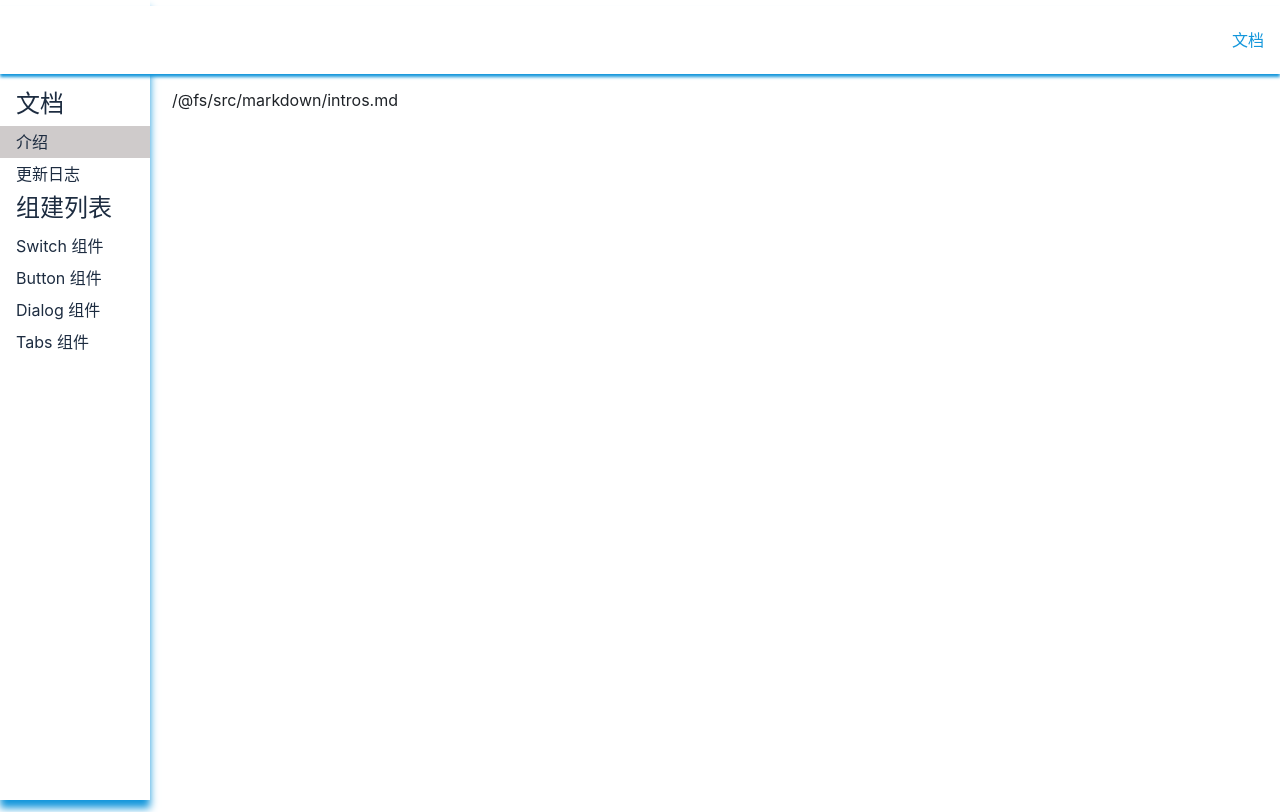
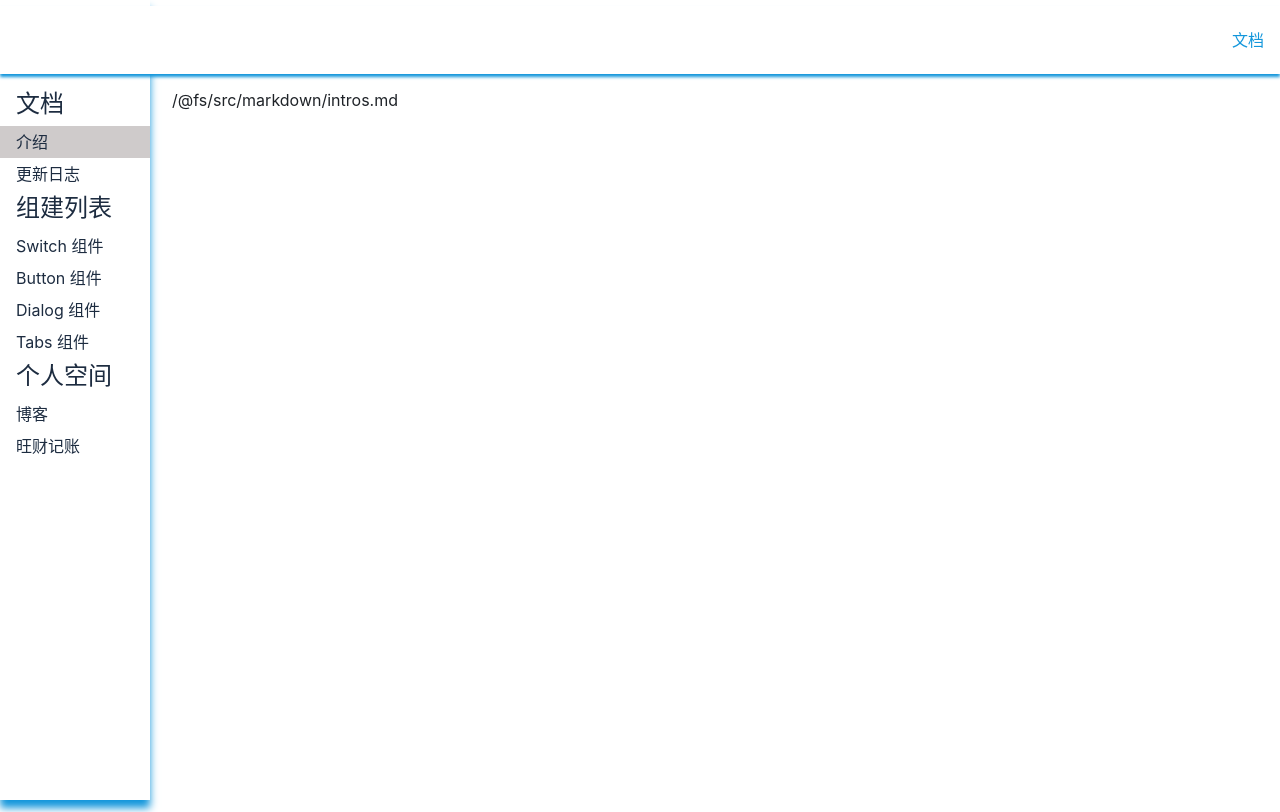
Before and after one commit to Hefeixiong/gulu-ui, a Vue app: page /#/doc/intro in a window 1280 px wide. Built offline with nearby package versions, Linux system fonts and the light colour scheme.

Commit message:
新增个人空间模块

```diff
--- /dev/null
+++ b/src/markdown/blogs.md
@@ -0,0 +1,9 @@
+# CSS
+
+> [flex布局](https://www.yuque.com/docs/share/5b94d2de-fe60-417e-a341-12099f129b98?#)
+
+# Vue
+
+>[computed和watch的区别](https://www.yuque.com/docs/share/c091fc83-0c52-4992-b151-330cf7f6ca9e?#)
+
+>[父子组件通讯](https://www.yuque.com/docs/share/60861231-6fd2-4456-b2ab-125f4b35e9a5?#)
--- a/src/markdown/intros.md
+++ b/src/markdown/intros.md
@@ -5,6 +5,13 @@ New UI 是一款基于 Vue 3 和 TypeScript 的 UI 组件库。
 这款组件库是在学习Vue3时编写的，全程亲手编写，尽量不采用第三方库，包括你现在看到的这个官网也几乎都是我自己写的。
 目前只写了一些简单组件，分别是Button、Switch、Dialog、Tabs这几个简单组件，未来也会也会新增一些其他的组件。
 
+## 组件列表
+
+在组件列表中包含我自己制作的组件
+
+## 个人空间
+
+在个人空间中包含了个人的其他项目链接和技术博客
 
 
 
--- a/src/router.ts
+++ b/src/router.ts
@@ -12,7 +12,8 @@ import Markdown from './components/Markdown.vue'
 import intro from './markdown/intros.md'
 // @ts-ignore
 import logs from './markdown/logs.md'
-
+// @ts-ignore
+import blogs from './markdown/blogs.md'
 
 const history = createWebHashHistory();
 
@@ -29,6 +30,7 @@ export const router = createRouter({
         {path: '' , redirect: '/doc/intro' },
         { path: "intro", component: md(intro)},
         { path: "logs", component: md(logs)},
+        { path: "blogs", component: md(blogs)},
         { path: "switch", component: SwitchDemo },
         { path: "button", component: ButtonDemo },
         { path: "dialog", component: DialogDemo },
--- a/src/views/Doc.vue
+++ b/src/views/Doc.vue
@@ -25,6 +25,15 @@
           </li>
           <li>
             <router-link to="/doc/tabs">Tabs 组件</router-link>
+          </li>
+        </ol>
+        <h2>个人空间</h2>
+        <ol>
+          <li>
+            <router-link to="/doc/blogs">博客</router-link>
+          </li>
+          <li>
+            <a href="http://hefx.xyz/dist" target="_blank">旺财记账</a>
           </li>
         </ol>
       </aside>
```
Also changed, not shown: src/markdown/logs.md (+8 -1 lines).
